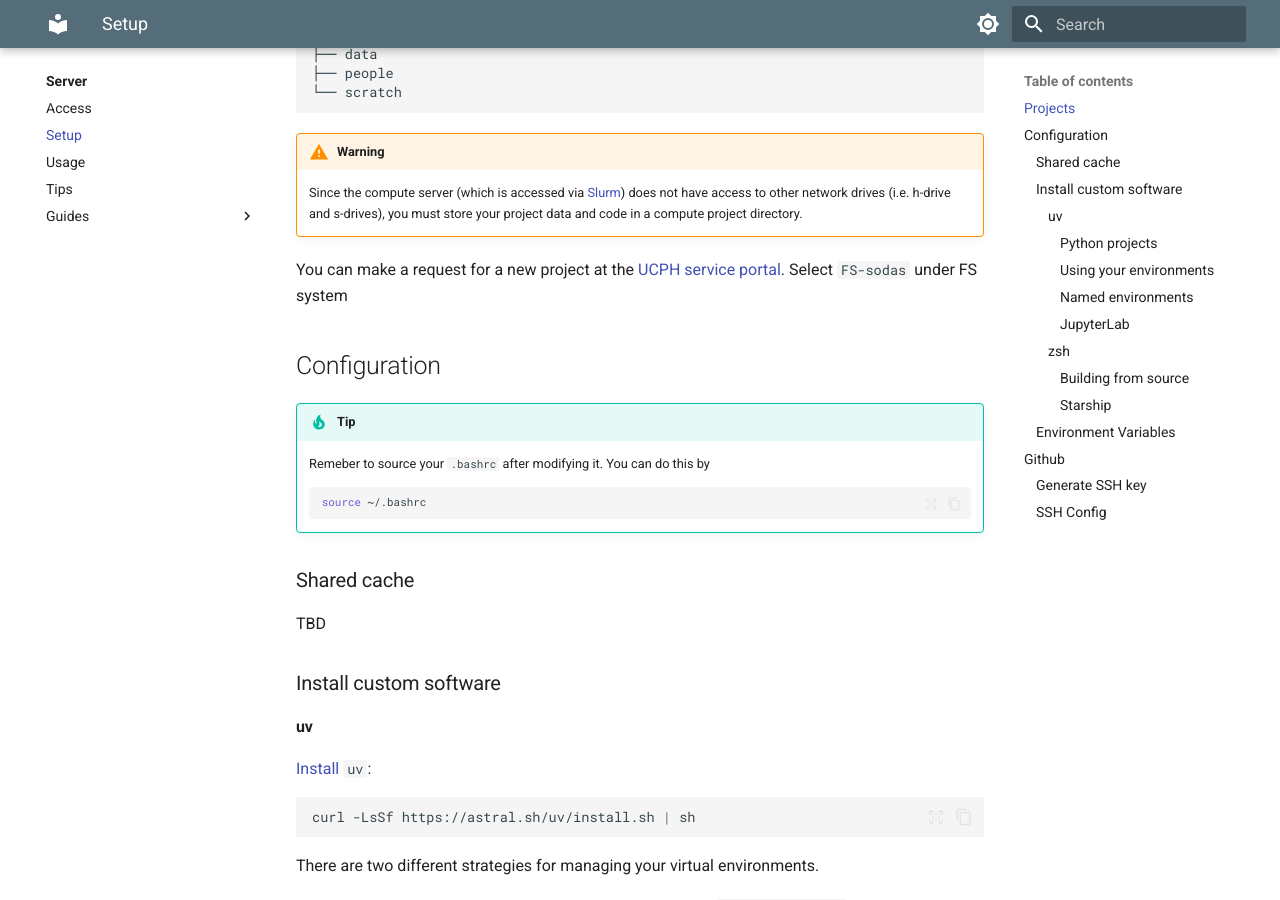
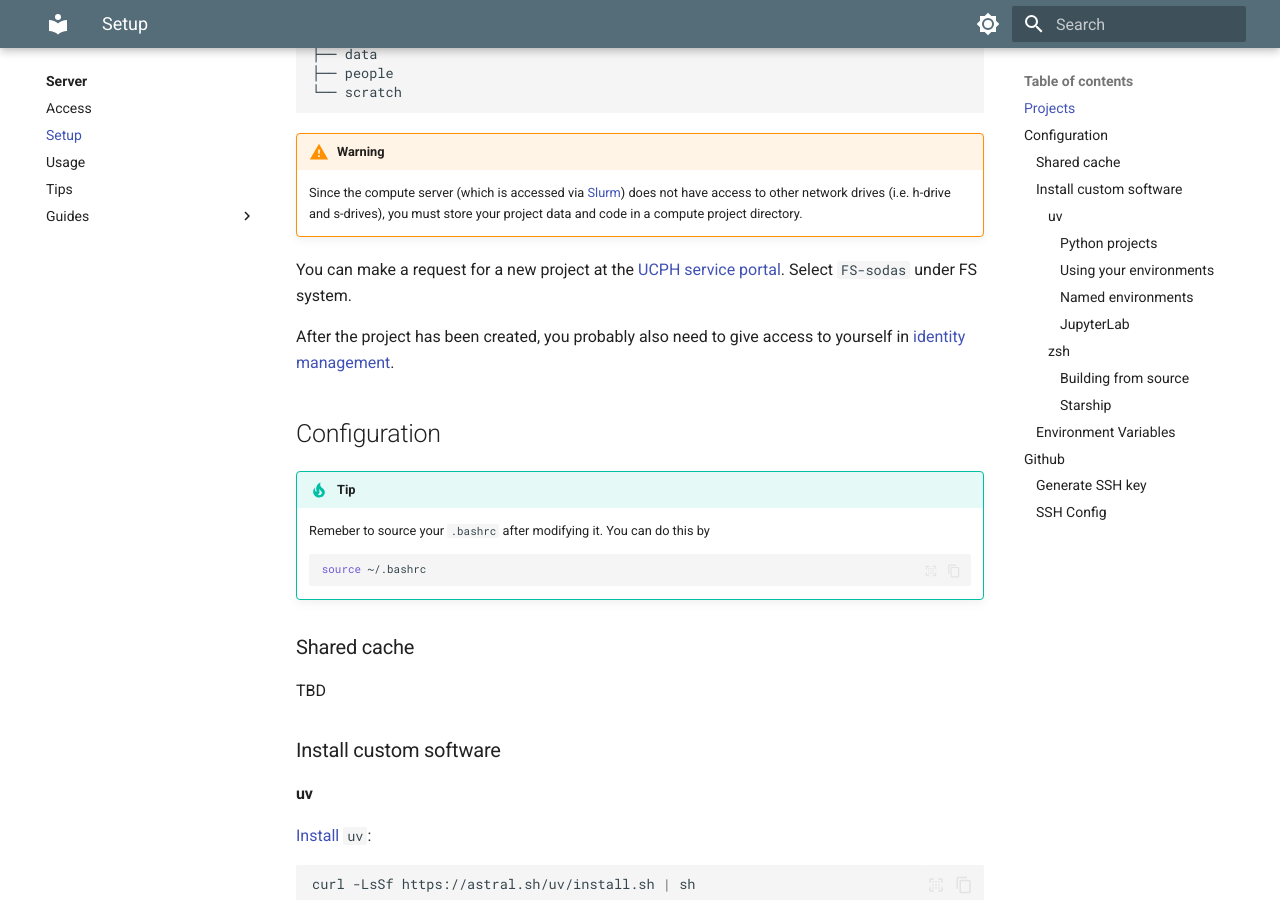
Before and after one commit to cph-sodas/cph-sodas.github.io, an MkDocs documentation site: the page built from docs/server/setup.md, in a window 1280 px wide and 900 px high, scrolled down 480 px. Built offline with MkDocs 1.6.1 and Material for MkDocs 9.7.7, drawn with Linux system fonts in a browser that asks for light colours.

Commit message:
add identity management permissions step to compute project setup step

```diff
--- a/docs/server/setup.md
+++ b/docs/server/setup.md
@@ -22,7 +22,9 @@ abc123@sodashead01fl /projects/main_compute-AUDIT $ tree -L 1
     have access to other network drives (i.e. h-drive and s-drives), you must
     store your project data and code in a compute project directory.
 
-You can make a request for a new project at the [UCPH service portal](https://serviceportal.ku.dk/HEAT/Modules/SelfService/#serviceCatalog). Select `FS-sodas` under FS system
+You can make a request for a new project at the [UCPH service portal](https://serviceportal.ku.dk/HEAT/Modules/SelfService/#serviceCatalog). Select `FS-sodas` under FS system.
+
+After the project has been created, you probably also need to give access to yourself in [identity management](https://identity.ku.dk/).
 
 ## Configuration
 
```
